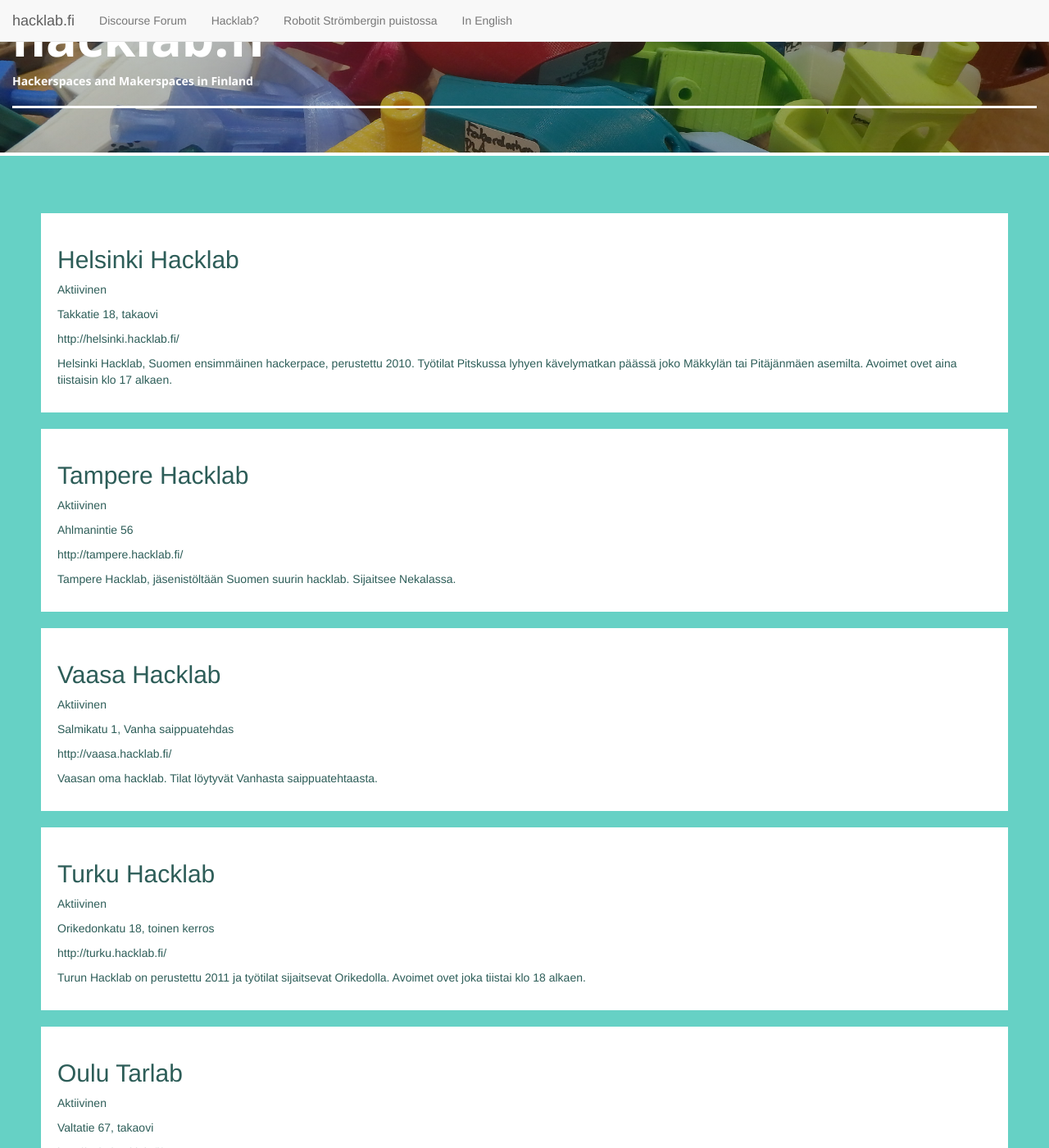
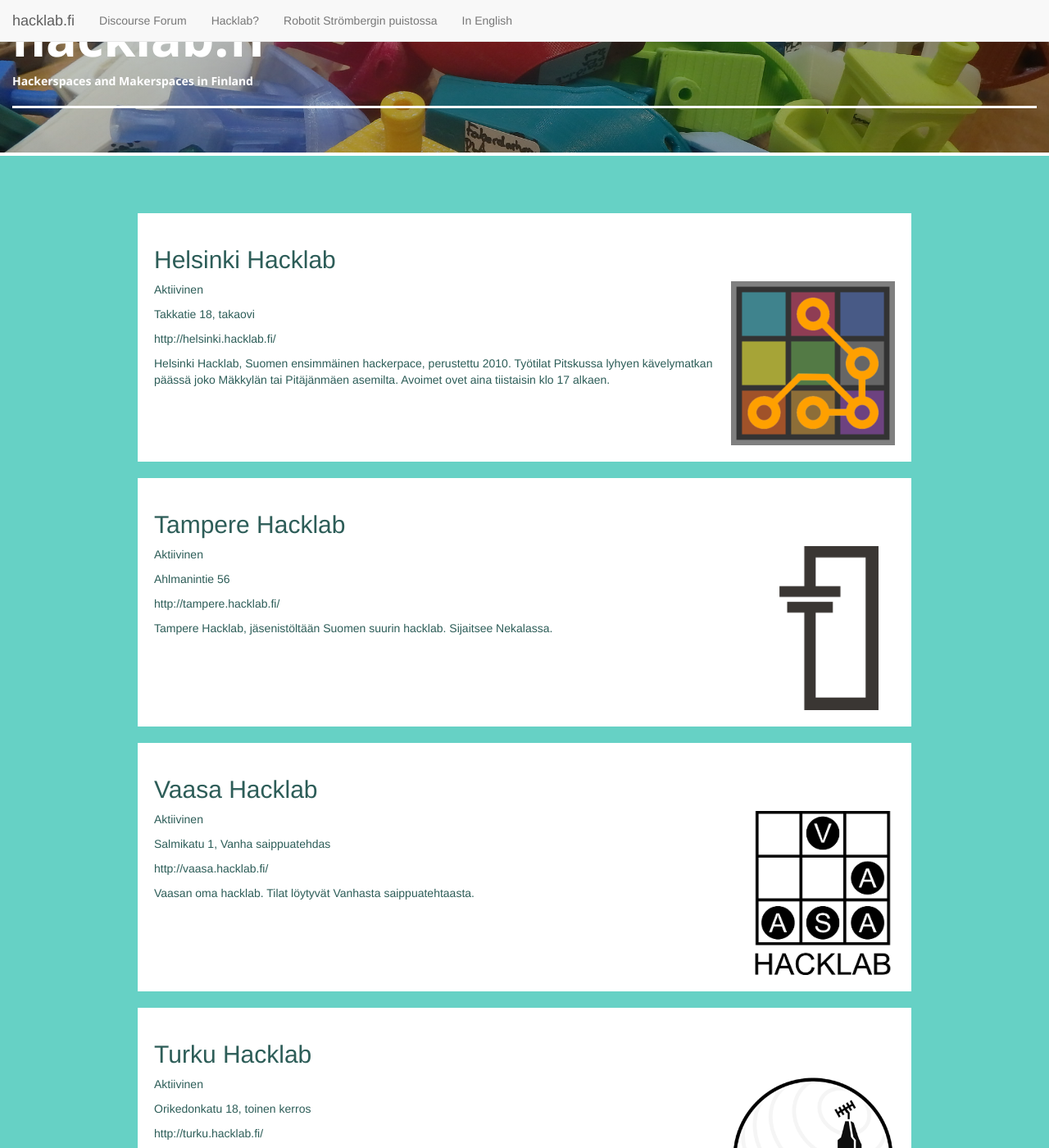
Before and after one commit to hacklab-fi/hacklab-website, a Jekyll site: the page built from kaupungit.md, in a window 1280 px wide and 1400 px high, scrolled down 260 px. Shown: the whole window at 82% size. Built offline with Jekyll 4.4.1, drawn with Linux system fonts in a browser that asks for light colours; nearby versions of some CDN libraries.

Commit message:
add logos

```diff
--- a/_layouts/kaupungit.html
+++ b/_layouts/kaupungit.html
@@ -1,14 +1,17 @@
 ---
 layout: default
+title: kaupungit
+lang: fi
 ---
 
       <div class="row">
 
         {% for k in site.data.kaupungit %}
         <div class="col-12 col-sx-12 col-sm-12 col-md-12 col-lg-12 col-xl-12">
-
+          <div class="col-cities">
             <div class="col-content">
               <h2>{{ k.kaupunki }}</h2>
+              {% if k.logo %}<img src="{{ site.url }}{{ site.baseurl }}/assets/images/logos/{{ k.logo }}" alt="{{ k.kaupunki }} logo" class="city_logo hidden-xs"/>{% endif %}
               {% if k.status == 'active' %}
                 <p class="hs_status">Aktiivinen</p>
               {% elsif k.status == 'building' %}
@@ -16,9 +19,10 @@
               {% elsif k.status == 'idea' %}
                 <p class="hs_status">Esitetty ajatus perustamisesta</p>
               {% endif %}
-            {% if k.osoite %}<p>{% if k.osm_node %}<a href="http://www.openstreetmap.org/node/{{ k.osm_node }}">{% endif %}{{ k.osoite }}{% if k.osm_node %}</a>{% endif %}{% endif %}
+              {% if k.osoite %}<p>{% if k.osm_node %}<a href="http://www.openstreetmap.org/node/{{ k.osm_node }}">{% endif %}{{ k.osoite }}{% if k.osm_node %}</a>{% endif %}{% endif   %}
               {% if k.url %}<p><a href="{{ k.url }}">{{ k.url }}</a></p>{% endif %}
               <p>{{ k.txt }}</p>
+            </div>
           </div>
         </div>
        {% endfor %}
--- a/assets/uusi.css
+++ b/assets/uusi.css
@@ -139,10 +139,18 @@
 /* Kaupungit */
 
 .col-cities {
-	background: #F1F1F1;
-	color: black;
+	width: 80%;
+	margin: 0px auto;
 }
 
+
+
+/*col-12 col-sx-12 col-sm-12 col-md-12 col-lg-12 col-xl-12*/
+.city_logo {
+	float: right;
+	max-height: 200px;
+	min-width: 100px;
+}
 
 #cities{
     background-image: url('images/bg6.png');
@@ -164,7 +172,6 @@
 
 .hs_status{
 	display:block;
-	clear:both;
 }
 
 
```
Also changed, not shown: _data/kaupungit.yml (+14 -0 lines), assets/images/logos/helsinki.png (added), assets/images/logos/joensuu.jpg (added), assets/images/logos/jyvaskyla.png (added), assets/images/logos/kouvola.png (added), assets/images/logos/kuopio.png (added), assets/images/logos/lahti.png (added), assets/images/logos/mikkeli.png (added), assets/images/logos/oulu.png (added), assets/images/logos/pori.png (added), assets/images/logos/seinajoki.png (added), assets/images/logos/tampere.png (added), assets/images/logos/turku.png (added), assets/images/logos/vaasa.png (added), 1 more files. Lines whose indentation alone changed are shown as unchanged.
